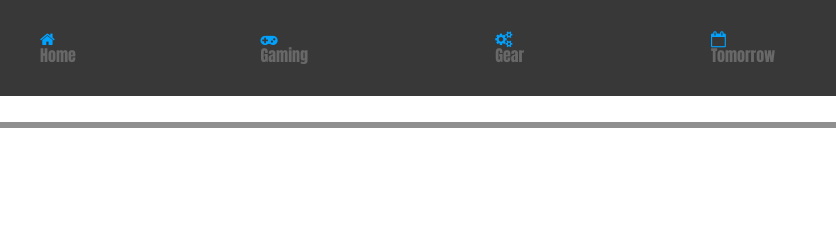
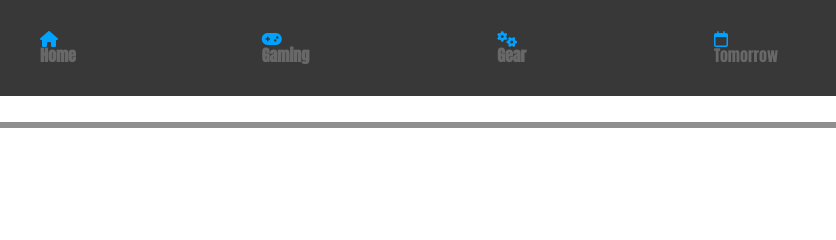
Before and after one commit to MichaelFrankOfficial/BlogSite, a plain HTML site: page index.html in a window 1280 px wide. Shown: the top 240 px of the page, 320-1156 px from the left. Drawn offline with nearby package versions, Linux system fonts and the light colour scheme; files that its build step writes are made by us from their sources; files whose address does not match are found by name.

Commit message:
temp switch back to hard code font awesome due to load issues on server.

```diff
--- a/index.html
+++ b/index.html
@@ -5,7 +5,8 @@
         <meta name="viewport" content="width=device-width, initial-scale=1.0">
         <meta http-equiv="X-UA-Compatible" content="ie=edge">
         <link href="styles.css" rel="stylesheet">
-        <link rel="stylesheet" href="/Users/rewack/Documents/BlogSite/resources/font-awesome-copy/css/font-awesome.min.css">
+        <script src="https://use.fontawesome.com/d7bbbc002a.js"></script>
+        <!-- <link rel="stylesheet" href="/Users/rewack/Documents/BlogSite/resources/font-awesome-copy/css/font-awesome.min.css"> -->
         <link href="https://fonts.googleapis.com/css?family=Anton" rel="stylesheet">
         <link href="https://fonts.googleapis.com/css?family=Oswald" rel="stylesheet">
         <title>Home</title>
--- a/styles.css
+++ b/styles.css
@@ -74,7 +74,6 @@ h2{
 }
 li{
     color: rgb(0, 162, 255);
-    font-size: 100%;
 }
 section{
     border-top: solid;
```
